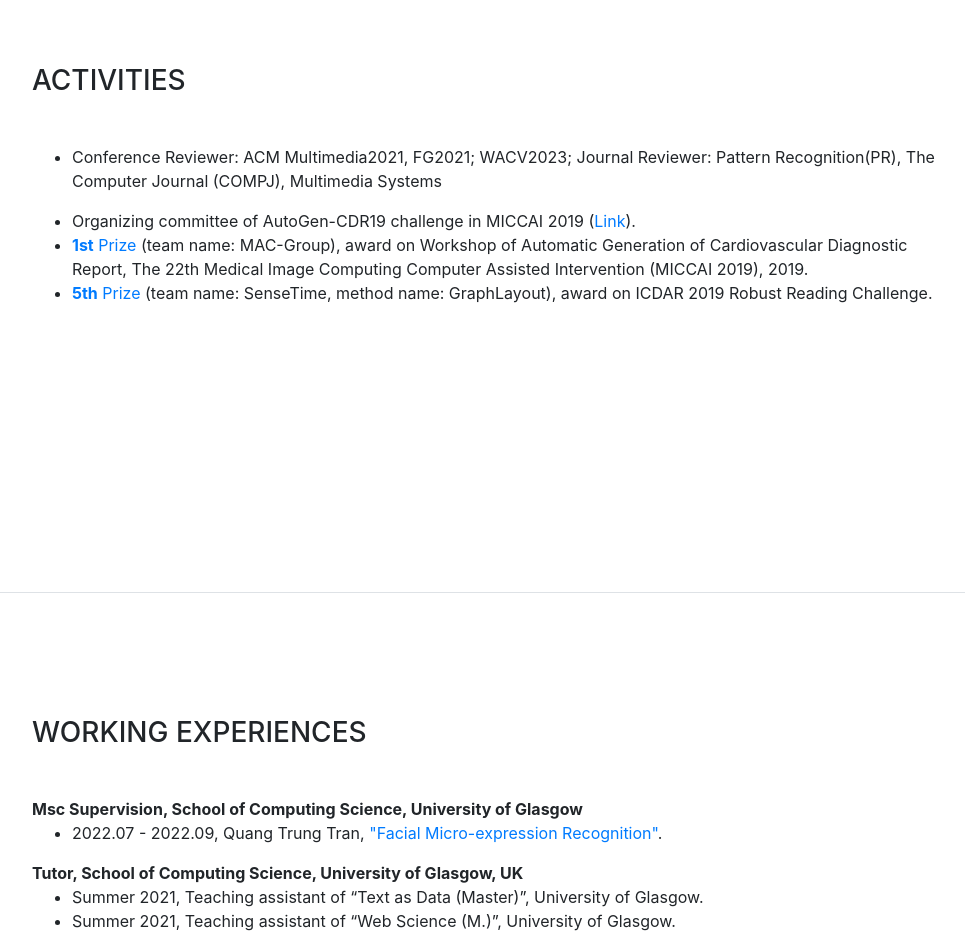
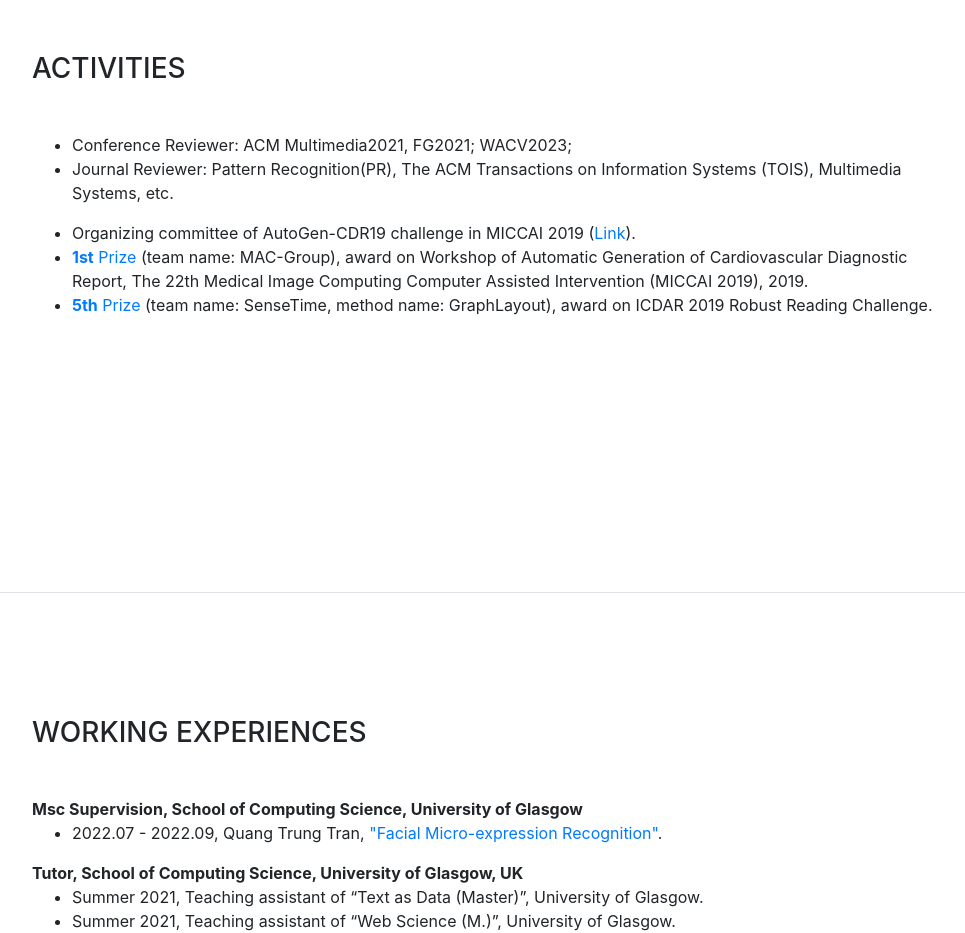
Before and after one commit to XuriGe1995/XuriGe1995.github.io, a website with bundled scripts: page index.html in a window 1280 px wide. Shown: the part 2620-3553 px from the top of the page, without its empty margins (288-1253 px from the left). Built offline with nearby package versions, Linux system fonts and the light colour scheme; some icons are missing; a web font is replaced by a local one.

Commit message:
HomePage

```diff
--- a/index.html
+++ b/index.html
@@ -267,7 +267,8 @@
       <div class="my-auto">
         <h3 class="mb-5">Activities</h3>
           <ul>
-              <li>Conference Reviewer: ACM Multimedia2021, FG2021; WACV2023;     Journal Reviewer: Pattern Recognition(PR), The Computer Journal (COMPJ), Multimedia Systems</li>
+              <li>Conference Reviewer: ACM Multimedia2021, FG2021; WACV2023; </li>
+              <li>Journal Reviewer: Pattern Recognition(PR), The ACM Transactions on Information Systems (TOIS), Multimedia Systems, etc.</li>
 	      <p></p>
               <!-- <li>Conference Reviewer: CVPR'21, AAAI'21
               <li>Journal Reviewer: IEEE TIP, IEEE TNNLS, IEEE TCSVT, Neurocomputing -->
```
